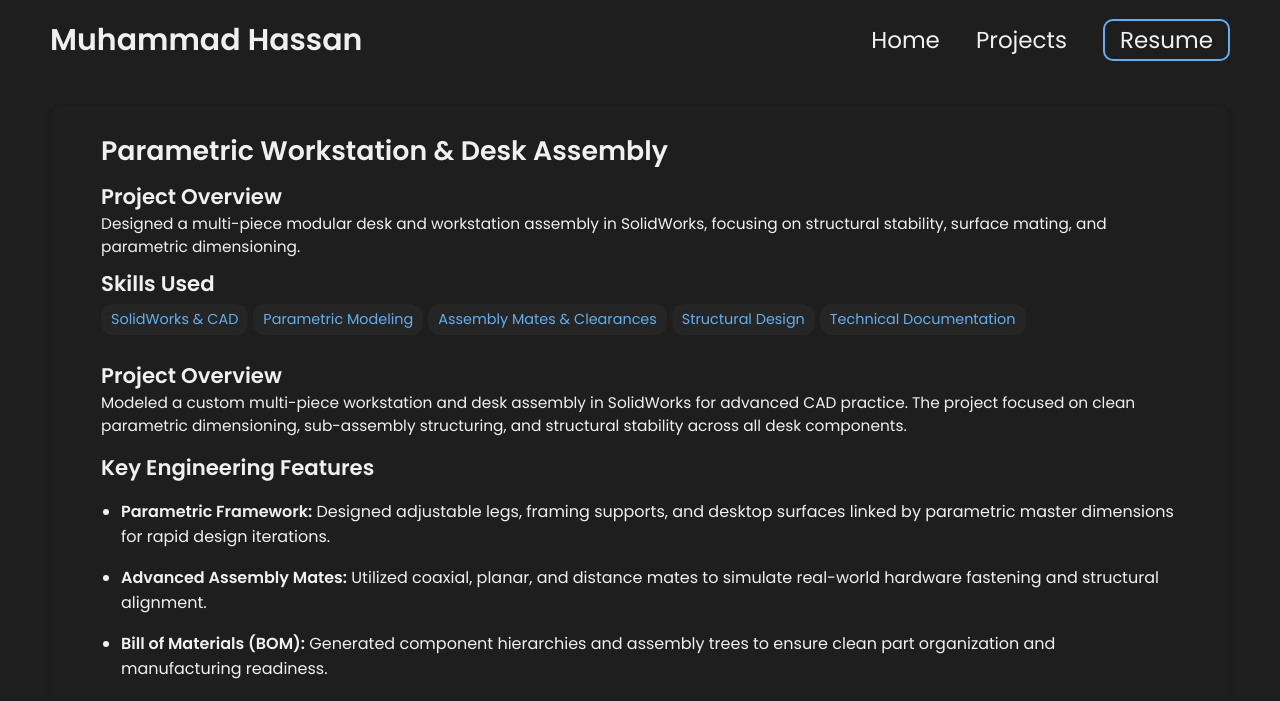
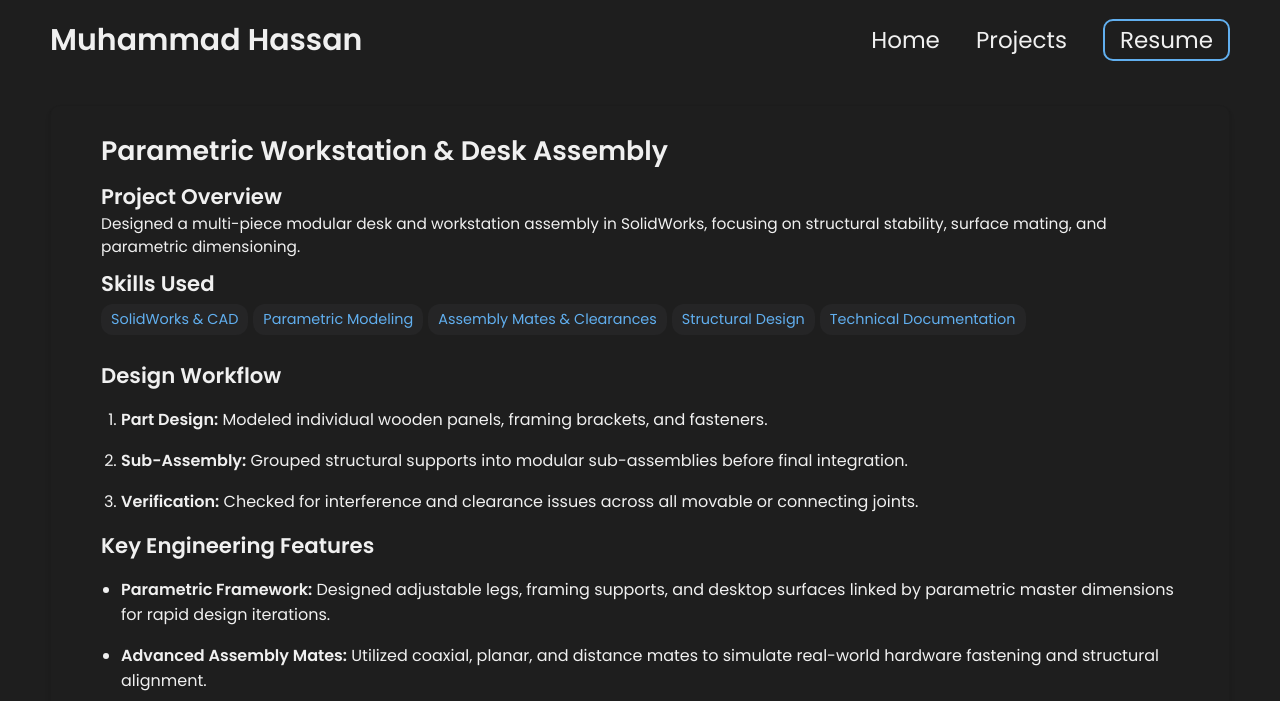
Before and after one commit to MuHasOfficial/MuHasOfficial.github.io, a Jekyll site: the page built from _projects/deskmodel/index.md, in a window 1280 px wide. Shown: the top 701 px of the page. Built offline with Jekyll 4.4.1, drawn with Linux system fonts in a browser that asks for light colours; some of the changed text lies outside the part shown.

Commit message:
Refactor index.md by removing duplicate sections
Removed duplicate Design Workflow section and updated content.

```diff
--- a/_projects/deskmodel/index.md
+++ b/_projects/deskmodel/index.md
@@ -10,9 +10,10 @@ skills:
   - Technical Documentation
 
 ---
-
-## Project Overview
-Modeled a custom multi-piece workstation and desk assembly in SolidWorks for advanced CAD practice. The project focused on clean parametric dimensioning, sub-assembly structuring, and structural stability across all desk components.
+## Design Workflow
+1. **Part Design:** Modeled individual wooden panels, framing brackets, and fasteners.
+2. **Sub-Assembly:** Grouped structural supports into modular sub-assemblies before final integration.
+3. **Verification:** Checked for interference and clearance issues across all movable or connecting joints.
 
 ## Key Engineering Features
 - **Parametric Framework:** Designed adjustable legs, framing supports, and desktop surfaces linked by parametric master dimensions for rapid design iterations.
@@ -21,8 +22,3 @@ Modeled a custom multi-piece workstation and desk assembly in SolidWorks for adv
 
 ## Design Gallery
 {% include image-gallery.html images="desk.png" height="400" %}
-
-## Design Workflow
-1. **Part Design:** Modeled individual wooden panels, framing brackets, and fasteners.
-2. **Sub-Assembly:** Grouped structural supports into modular sub-assemblies before final integration.
-3. **Verification:** Checked for interference and clearance issues across all movable or connecting joints.
```
